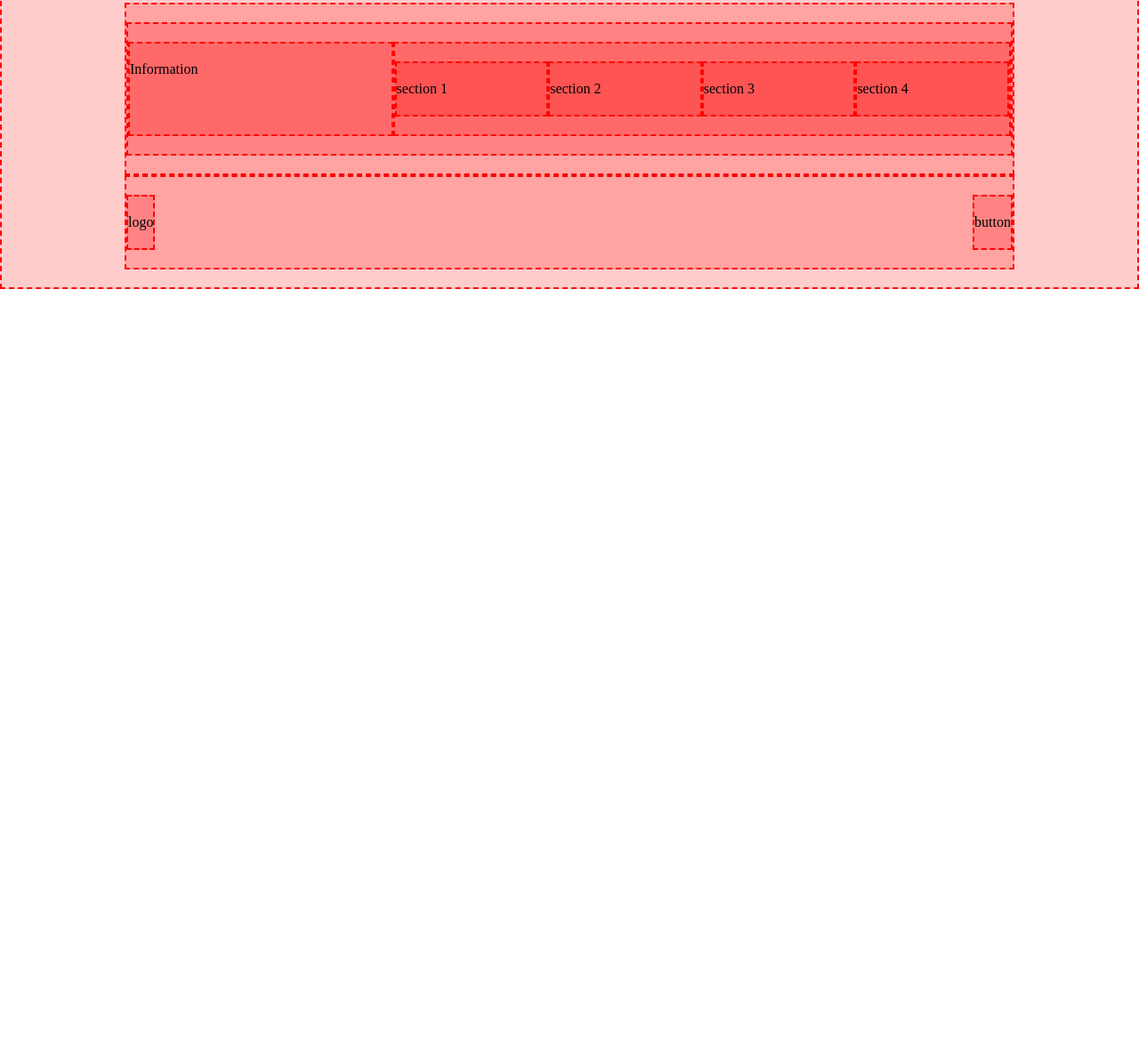
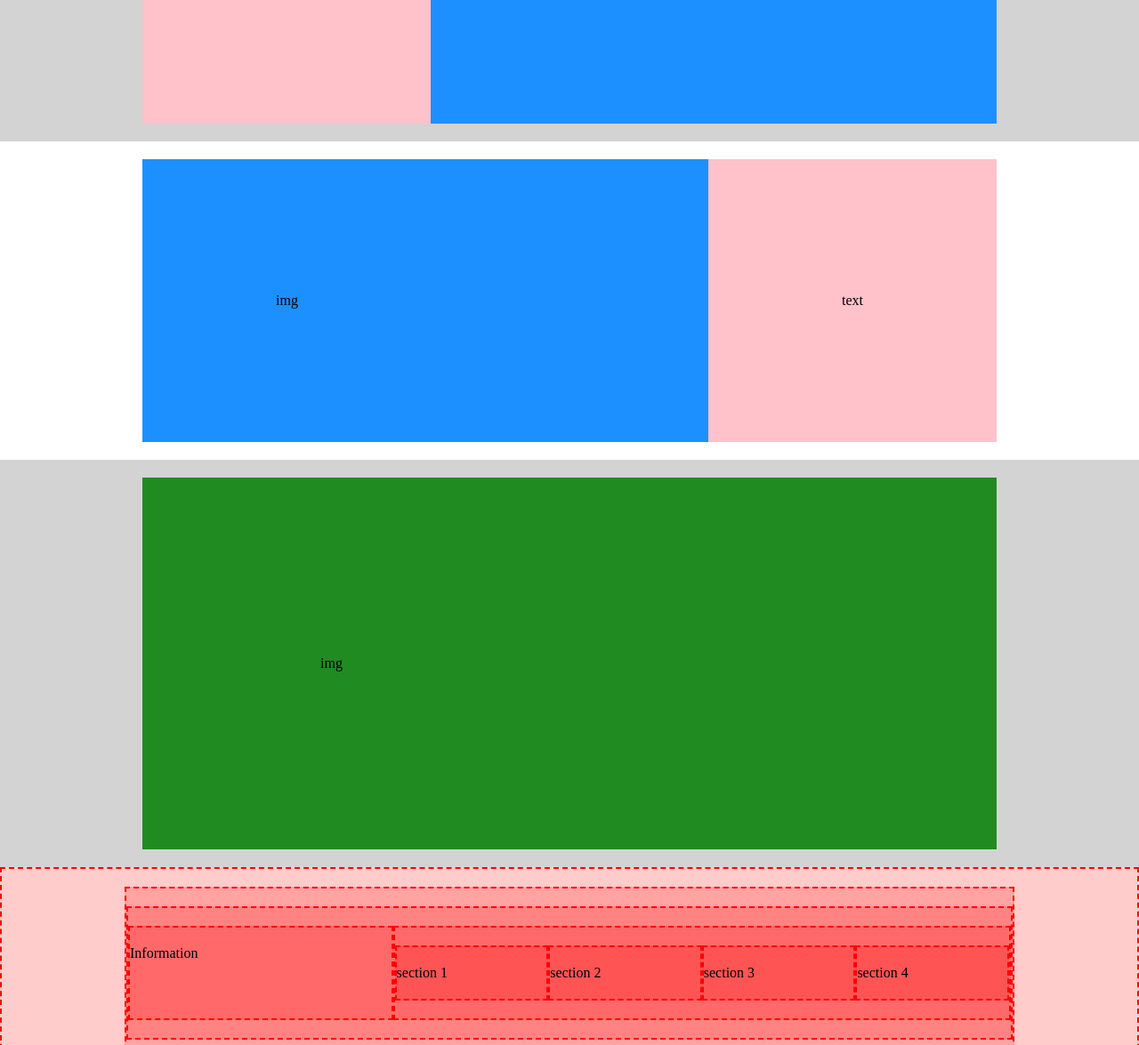
Before and after one commit to thomasraimondi/htmlcss-struttura-discord, a plain HTML site: page index.html in a window 1280 px wide. Shown: the part 877-2052 px from the top of the page at 89% size. Before the commit the page ends 1202 px from the top, so only its background shows below. Drawn offline with Linux system fonts and the light colour scheme.

Commit message:
complete body

```diff
--- a/css/style.css
+++ b/css/style.css
@@ -1,6 +1,7 @@
 /* Variables */
 :root {
   --containerW: 1000px;
+  --sectionH: 150px;
 }
 
 /* # RESET */
@@ -75,15 +76,34 @@ header {
 
 /* MAIN */
 
+.main-content > section:nth-child(even) {
+  background-color: lightgray;
+}
+
+.main-content > section:nth-child(even) .container {
+  flex-direction: row-reverse;
+}
+
 section > .container {
   display: flex;
+  padding: 20px;
 }
 
 .container > .content-img {
   flex-basis: 70%;
+  background-color: #1d90ff;
+  padding: var(--sectionH);
 }
 .container > .content-text {
   flex-basis: 30%;
+  background-color: #ffc1ca;
+  padding: var(--sectionH);
+}
+
+.container > .content-img.big {
+  flex-basis: 100%;
+  background-color: #208b21;
+  padding: 200px;
 }
 
 /* FOOTER */
--- a/index.html
+++ b/index.html
@@ -27,7 +27,7 @@
       </div>
     </header>
     <main>
-      <div class="main-content debug">
+      <div class="main-content">
         <section>
           <div class="container">
             <div class="content-img">img</div>
@@ -47,7 +47,9 @@
           </div>
         </section>
         <section>
-          <div class="container"></div>
+          <div class="container">
+            <div class="content-img big">img</div>
+          </div>
         </section>
       </div>
     </main>
```
